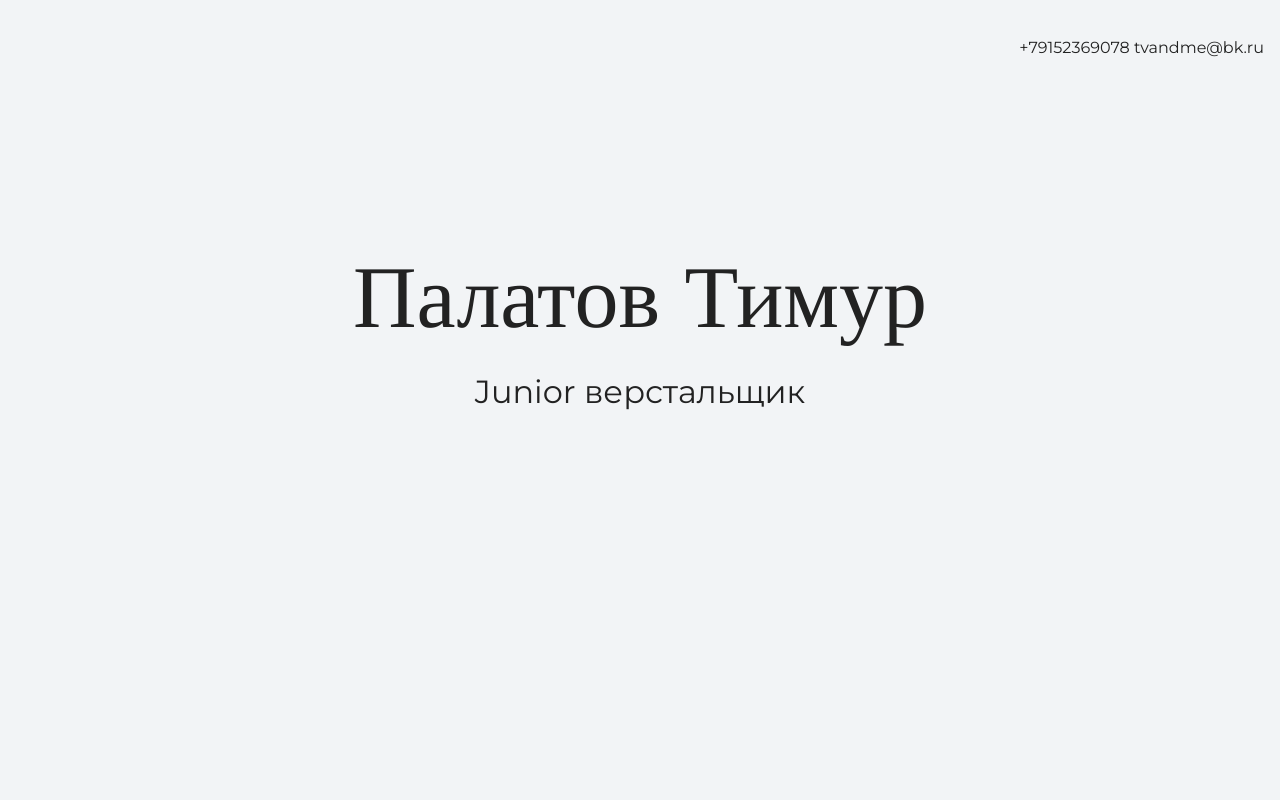
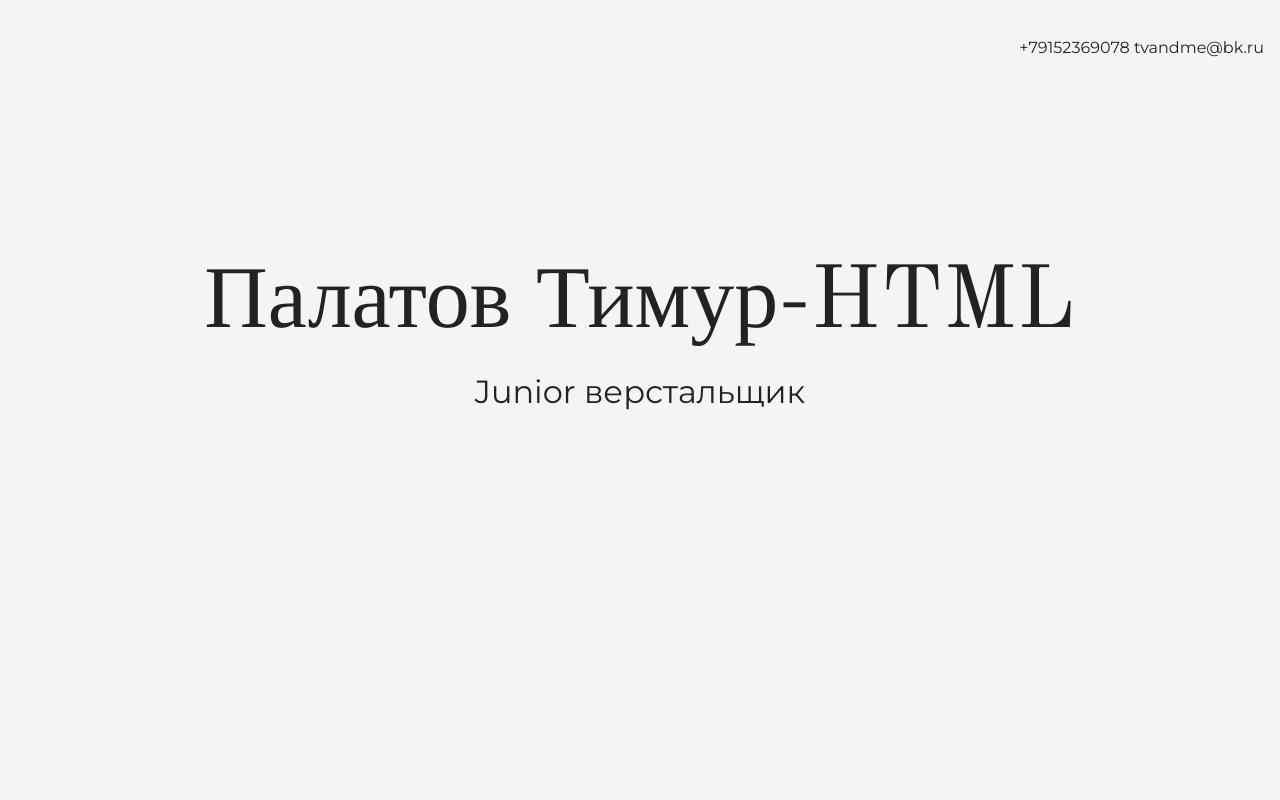
Before and after one commit to ir0cket/academy, a plain HTML site: page index.html in a window 1280 px wide. Shown: the top 800 px of the page. Drawn offline with nearby package versions, Linux system fonts and the light colour scheme.

Commit message:
Изменяется текст

```diff
--- a/index.html
+++ b/index.html
@@ -15,7 +15,7 @@
 
     <section class="hero-image">
       <div class="container">
-      <h1 class="heading">Палатов Тимур</h1>
+      <h1 class="heading">Палатов Тимур-HTML</h1>
 
       <p>Junior верстальщик</p></div>
     </section>
```
